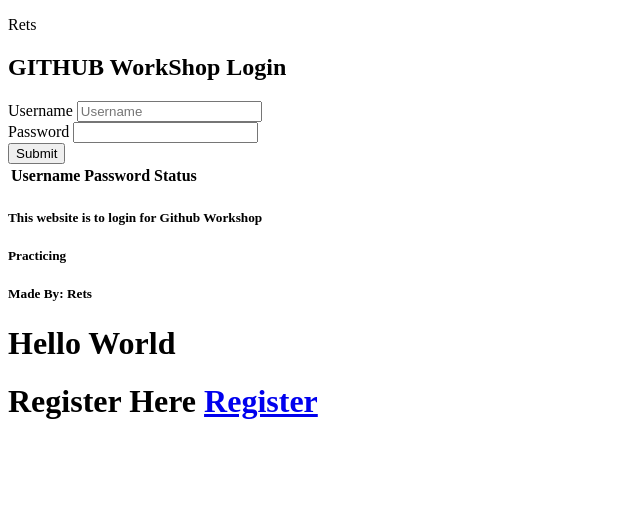
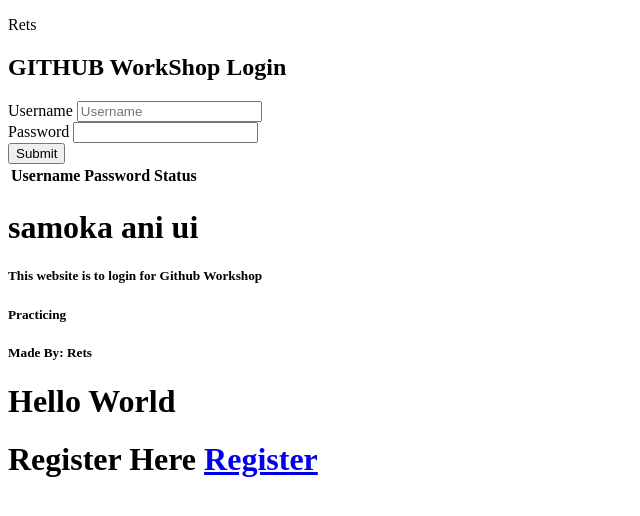
Before and after one commit to junnalyn112/Practice, a plain HTML site: page index.html in a window 1280 px wide. Shown: the whole page, without its empty margins (0-640 px from the left). Drawn offline with Linux system fonts and the light colour scheme.

Commit message:
creating new h1

```diff
--- a/index.html
+++ b/index.html
@@ -29,6 +29,7 @@
             </tbody>
         </thead>
     </table>
+    <h1>samoka ani ui</h1>
 
     <h5>This website is to login for Github Workshop</h5>
     <h5>Practicing</h5>
```
